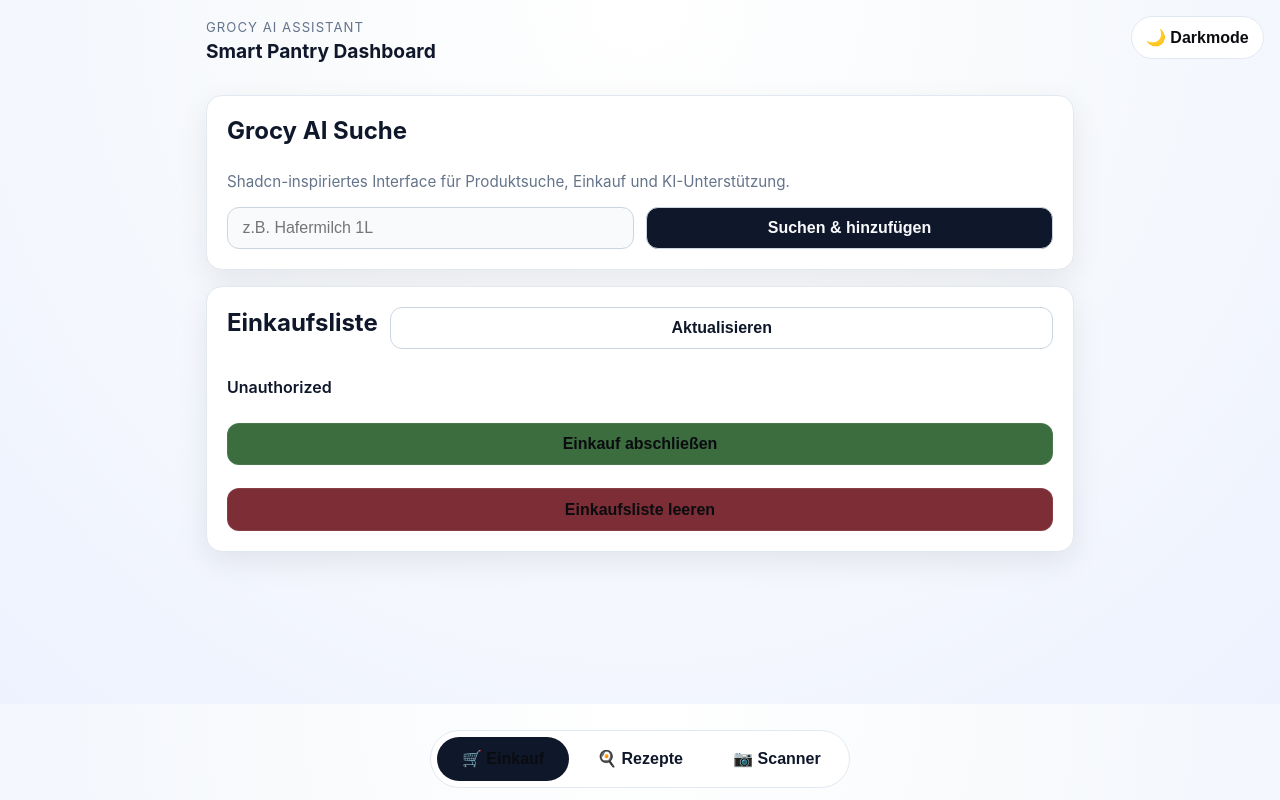
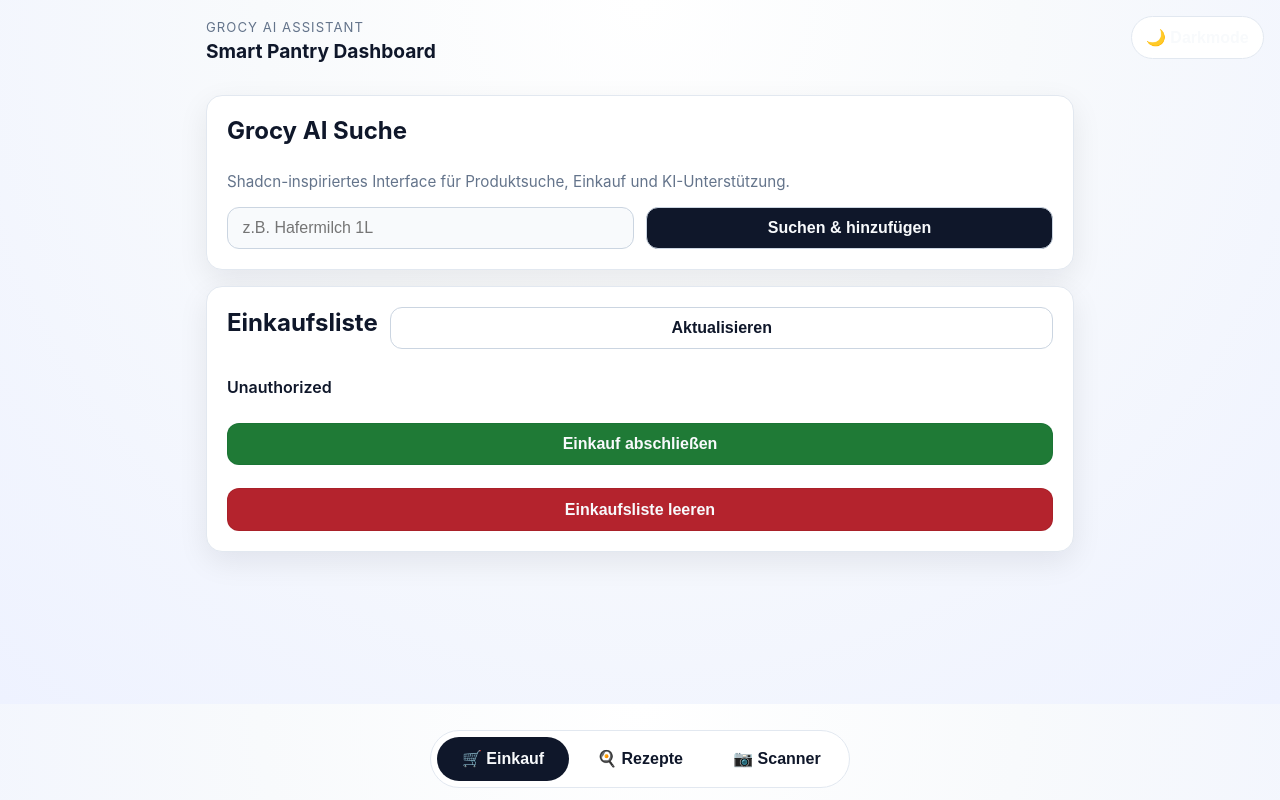
Before and after one commit to w00v91/grocy-ai-assistant, a FastAPI app: page / in a window 1280 px wide. Run offline with FastAPI, Linux system fonts and the light colour scheme; data that the repository does not hold is empty; parts of the project's set-up code (start-up, migrations or seed data) failed here and were passed over.

Commit message:
Fix dashboard text contrast in light and dark mode

```diff
--- a/grocy_ai_assistant/api/static/dashboard.css
+++ b/grocy_ai_assistant/api/static/dashboard.css
@@ -29,6 +29,13 @@
   --badge-text: #1e293b;
   --image-bg: #e2e8f0;
   --modal-backdrop-bg: rgba(15, 23, 42, 0.7);
+  --text-on-accent: #f8fafc;
+  --danger-bg: #b4232d;
+  --danger-bg-hover: #991b1b;
+  --danger-border: rgba(127, 29, 29, 0.2);
+  --success-bg: #1f7a36;
+  --success-bg-hover: #166534;
+  --success-border: rgba(21, 101, 52, 0.28);
 }
 
 :root[data-theme='dark'] {
@@ -48,6 +55,13 @@
   --badge-bg: #1e293b;
   --badge-text: #e2e8f0;
   --image-bg: #1e293b;
+  --text-on-accent: #020617;
+  --danger-bg: #ef4444;
+  --danger-bg-hover: #dc2626;
+  --danger-border: rgba(248, 113, 113, 0.28);
+  --success-bg: #22c55e;
+  --success-bg-hover: #16a34a;
+  --success-border: rgba(74, 222, 128, 0.35);
 }
 
 
@@ -137,7 +151,7 @@ body.modal-open {
 
 .tab-button.active {
   background: var(--accent-primary);
-  color: #0b0c10;
+  color: var(--text-on-accent);
 }
 
 .card {
@@ -284,7 +298,7 @@ input {
 input { min-width: 0; }
 button {
   background: var(--accent-primary);
-  color: #0b0c10;
+  color: var(--text-on-accent);
   cursor: pointer;
   font-weight: 600;
 }
@@ -366,10 +380,11 @@ img {
 .danger-button {
   margin-top: 0.85rem;
   width: 100%;
-  background: #7c2d35;
-  border-color: rgba(255, 255, 255, 0.08);
+  background: var(--danger-bg);
+  color: var(--text-on-accent);
+  border-color: var(--danger-border);
 }
-.danger-button:hover { background: #6b222b; }
+.danger-button:hover { background: var(--danger-bg-hover); }
 .variant-section {
   margin-top: 1rem;
   padding-top: 1rem;
@@ -500,10 +515,11 @@ img {
 .success-button {
   margin-top: 0.6rem;
   width: 100%;
-  background: #3b6d3f;
-  border-color: rgba(255, 255, 255, 0.08);
+  background: var(--success-bg);
+  color: var(--text-on-accent);
+  border-color: var(--success-border);
 }
-.success-button:hover { background: #315d35; }
+.success-button:hover { background: var(--success-bg-hover); }
 
 #shopping-list li.shopping-item {
   position: relative;
--- a/grocy_ai_assistant/config.json
+++ b/grocy_ai_assistant/config.json
@@ -1,6 +1,6 @@
 {
   "name": "Grocy AI Assistant",
-  "version": "7.0.31",
+  "version": "7.0.32",
   "slug": "grocy_ai_assistant",
   "dependencies": [
     "a0d49513_grocy"
```
Also changed, not shown: CHANGELOG.md.
